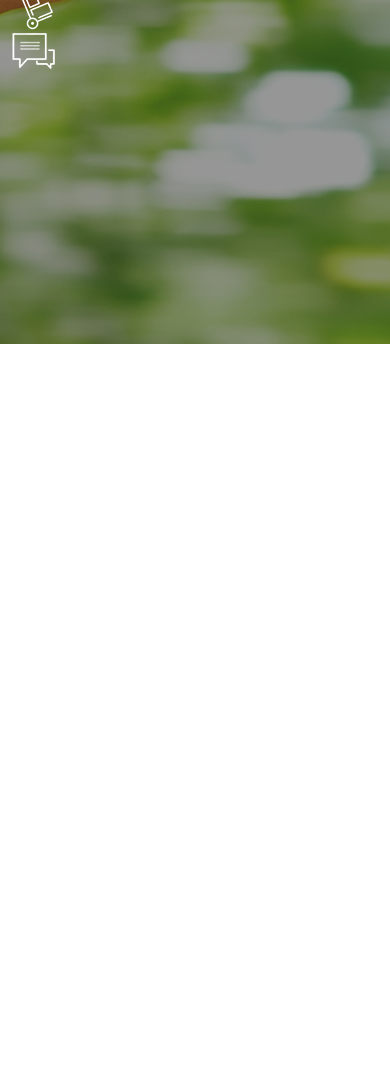
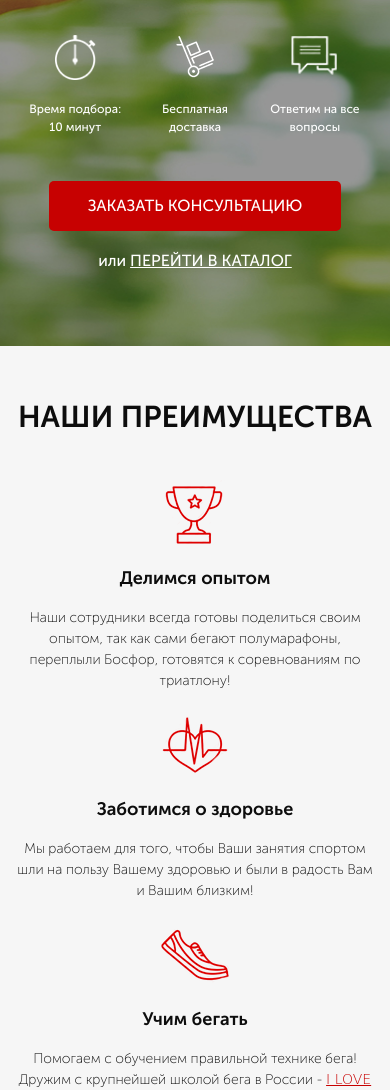
Before and after one commit to ohanesian-erik/RunSmart, a website: page src/index.html in a window 390 px wide. Shown: the part 306-1396 px from the top of the page. Before the commit the page ends 844 px from the top, so only its background shows below. Drawn offline with Linux system fonts and the light colour scheme; a web font is replaced by a local one.

Commit message:
advantages

```diff
--- a/src/index.html
+++ b/src/index.html
@@ -1,5 +1,6 @@
 <!DOCTYPE html>
 <html lang="ru">
+
 <head>
 	<meta charset="UTF-8" />
 	<meta name="viewport" content="width=device-width, initial-scale=1.0" />
@@ -7,9 +8,13 @@
 	<title>RunSmart</title>
 	<link rel="stylesheet" href="css/bootstrap-reboot.min.css" />
 	<link rel="stylesheet" href="css/bootstrap-grid.min.css" />
+	<link rel="preconnect" href="https://fonts.googleapis.com">
+	<link rel="preconnect" href="https://fonts.gstatic.com" crossorigin>
+	<link href="https://fonts.googleapis.com/css2?family=MuseoModerno:wght@300&display=swap" rel="stylesheet">
 	<link rel="stylesheet" href="css/font.css" />
 	<link rel="stylesheet" href="css/style.min.css" />
 </head>
+
 <body>
 	<div class="promo">
 		<div class="container">
@@ -37,14 +42,49 @@
 					</div>
 					<div class="promo__icon">
 						<img src="icons/hand-cart.png" alt="hand-cart">
+						Бесплатная доставка
 					</div>
 					<div class="promo__icon">
 						<img src="icons/messages.png" alt="messages">
+						Ответим на все вопросы
 					</div>
+				</div>
+
+				<button class="button button_main">заказать консультацию</button>
+				<div class="promo__link">
+					или
+					<a href="#">ПЕРЕЙТИ В КАТАЛОГ</a>
 				</div>
 			</div>
 		</div>
 	</div>
+	<section class="advantages">
+		<div class="container">
+			<h2 class="title">
+				НАШИ ПРЕИМУЩЕСТВА
+			</h2>
+			<div class="advantages__wrapper">
+				<div class="advantages__item">
+					<img class="advantages__icon" src="icons/cup.png" alt="cup">
+					<div class="advantages__subtitle">Делимся опытом</div>
+					<div class="advantages__descr">Наши сотрудники всегда готовы поделиться своим опытом, так как сами
+						бегают полумарафоны, переплыли Босфор, готовятся к соревнованиям по триатлону!</div>
+				</div>
+				<div class="advantages__item">
+					<img class="advantages__icon" src="icons/heart.png" alt="heart">
+					<div class="advantages__subtitle">Заботимся о здоровье</div>
+					<div class="advantages__descr">Мы работаем для того, чтобы Ваши занятия спортом шли на пользу Вашему
+						здоровью и были в радость Вам и Вашим близким!</div>
+				</div>
+				<div class="advantages__item">
+					<img class="advantages__icon" src="icons/shoe.png " alt="shoe">
+					<div class="advantages__subtitle">Учим бегать</div>
+					<div class="advantages__descr">Помогаем с обучением правильной технике бега! Дружим с крупнейшей
+						школой бега в России - <a href="#">I LOVE RUNNING.</a></div>
+				</div>
+			</div>
+		</div>
+	</section>
 
 
 	<script src="js/script.js"></script>
--- /dev/null
+++ b/src/sass/base/_media.scss
@@ -0,0 +1,91 @@
+@media (max-width: 1399px) {
+}
+@media (max-width: 1199px) {
+}
+
+@media (max-width: 991px) {
+	.advantages {
+		&__item {
+			max-width: 240px;
+		}
+	}
+}
+
+@media (max-width: 767px) {
+	.header {
+		&__logo {
+			max-width: 200px;
+		}
+		&__phone {
+			font-size: 16px;
+		}
+		&__official {
+			span {
+				font-size: 16px;
+			}
+		}
+	}
+	.button {
+		max-width: 100%;
+	}
+	.advantages {
+        padding: 53px 0 63px 0;
+		&__wrapper {
+            margin-top: 35px;
+			flex-direction: column;
+			align-items: center;
+		}
+        &__item {
+            margin-top: 20px;
+            max-width: 380px;
+        }
+        &__subtitle {
+            margin-top: 20px;
+        }
+        &__descr {
+            margin-top: 15px;
+        }
+	}
+}
+
+@media (max-width: 575px) {
+    .header {
+        &__official {
+            display: none;
+        }
+        &__phone {
+            font-size: 13px;
+        }
+    }
+    .button {
+        max-width: 80%;
+    }
+    .promo {
+        padding-bottom: 73px;
+        &__wrapper {
+            margin-top: 60px;
+            align-items: center;
+        }
+        &__header {
+            font-size: 32px;
+        }
+        &__icons {
+            max-width: 95%;
+            margin-top: 45px;
+        }
+        &__icon {
+            font-size: 12px;
+        }
+    }
+    .button_main {
+        margin-top: 45px;
+    }
+    .title {
+        font-size: 26px;
+    }
+    .advantages {
+        &__wrapper {
+            margin-top: 25px;
+        }
+    }
+}
--- a/src/sass/base/_variables.scss
+++ b/src/sass/base/_variables.scss
@@ -0,0 +1,2 @@
+$black-color: #0D0D0D;
+$red-color: #C70101;
--- /dev/null
+++ b/src/sass/blocks/_advantages.scss
@@ -0,0 +1,31 @@
+.advantages {
+	padding: 73px 0 83px 0;
+	background: #f6f6f6;
+	&__wrapper {
+		display: flex;
+		justify-content: space-between;
+		text-align: center;
+		margin-top: 65px;
+		color: $black-color;
+	}
+    &__item {
+		display: flex;
+        flex-direction: column;
+        align-items: center;
+        max-width: 269px;
+    }
+	&__subtitle {
+		margin-top: 30px;
+		font-weight: 700;
+		font-size: 18px;
+	}
+	&__descr {
+		margin-top: 20px;
+		font-weight: 300;
+		font-size: 14px;
+		a {
+            font-family: 'MuseoModerno', cursive;
+			color: $red-color;
+		}
+	}
+}
--- a/src/sass/blocks/_buttons.scss
+++ b/src/sass/blocks/_buttons.scss
@@ -9,4 +9,10 @@
 	text-align: center;
 	text-transform: uppercase;
 	color: #fff;
+	&_main {
+		margin-top: 67px;
+		width: 300px;
+		height: 50px;
+		font-size: 16px;
+	}
 }
--- a/src/sass/blocks/_promo.scss
+++ b/src/sass/blocks/_promo.scss
@@ -1,5 +1,56 @@
 .promo {
-    min-height: 650px;
-    padding: 21px 0 93px 0;
-    background: url('../../img/bg/promo.jpg') center (center/cover) no-repeat;
+	min-height: 650px;
+	padding: 21px 0 93px 0;
+	background: url('../../img/bg/promo.jpg') center (center/cover) no-repeat;
+	&__wrapper {
+		display: flex;
+		flex-direction: column;
+		align-items: flex-end;
+		margin-top: 90px;
+	}
+	&__header {
+		font-weight: 700;
+		font-size: 42px;
+		text-transform: uppercase;
+		color: #fff;
+		line-height: 42px;
+	}
+	&__subheader {
+		margin-top: 17px;
+		font-weight: 500;
+		font-size: 24px;
+		text-transform: uppercase;
+		color: #fff;
+		line-height: 24px;
+	}
+	&__icons {
+		width: 425px;
+		margin-top: 65px;
+		display: flex;
+		justify-content: space-between;
+	}
+	&__icon {
+		width: 108px;
+		text-align: center;
+		font-size: 14px;
+		font-weight: 400;
+		color: #fff;
+		img {
+			height: 45px;
+			display: block;
+			margin: 0 auto;
+			margin-bottom: 20px;
+		}
+	}
+	&__link {
+		font-weight: 500;
+		font-size: 16px;
+		color: #fff;
+        margin-top: 18px;
+        a {
+            color: #fff;
+            text-transform: uppercase;
+            text-decoration: underline;
+        }
+	}
 }
--- a/src/sass/style.scss
+++ b/src/sass/style.scss
@@ -3,13 +3,21 @@
 @import 'blocks/promo';
 @import 'blocks/header';
 @import 'blocks/buttons';
-@import 'blocks/media';
+@import 'blocks/advantages';
+@import 'base/media';
 
 * {
-    font-family: 'Museo Sans', sans-serif;
+	font-family: 'Museo Sans', sans-serif;
 }
 
 .container {
-    max-width: 950px;
-    margin: 0 auto;
+	max-width: 950px;
+	margin: 0 auto;
 }
+
+.title {
+	font-weight: 700;
+	font-size: 30px;
+	text-align: center;
+	color: #0d0d0d;
+}
```
Also changed, not shown: src/sass/blocks/_media.scss (deleted, +0 -18 lines), src/css/style.min.css.
